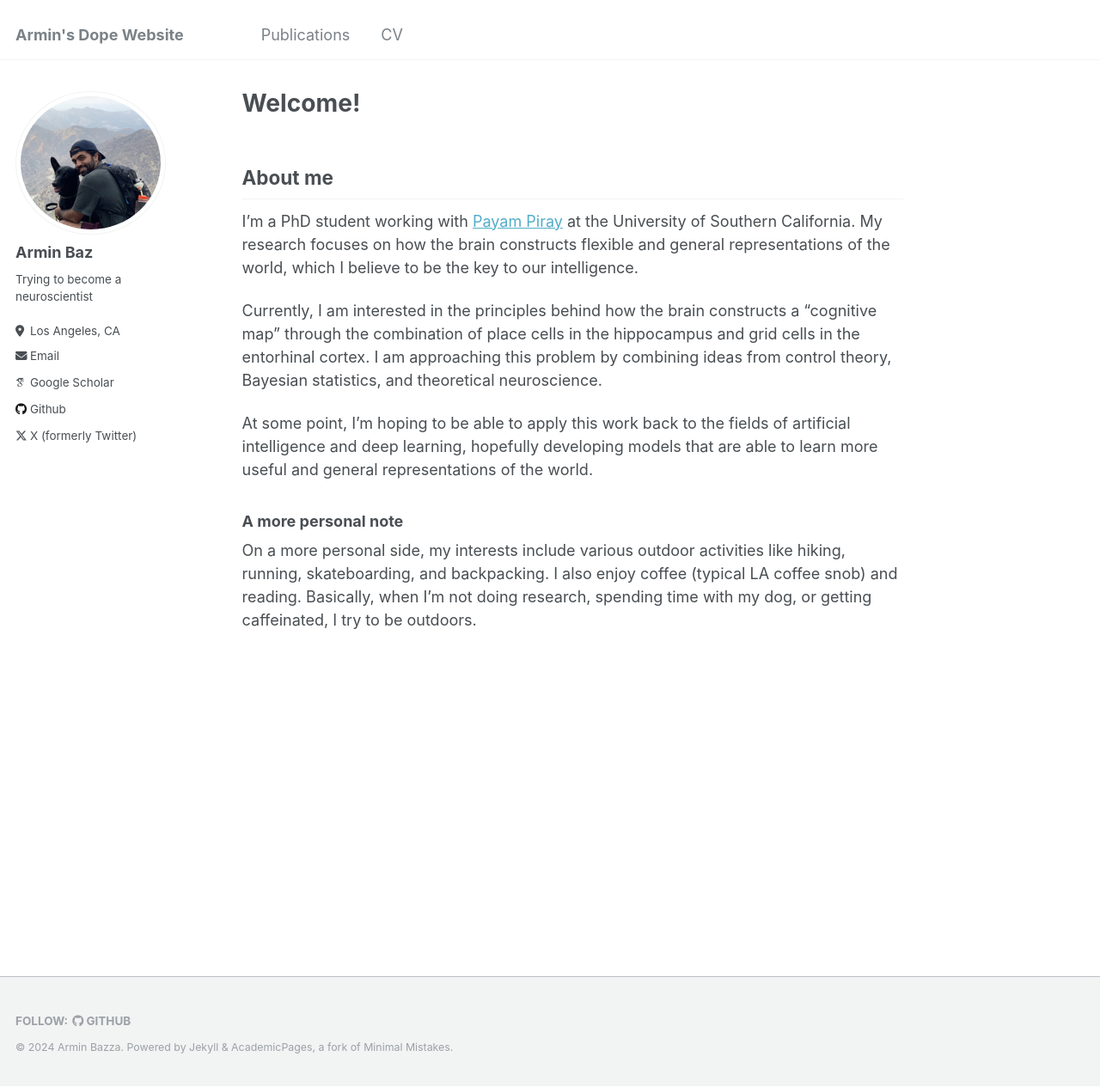
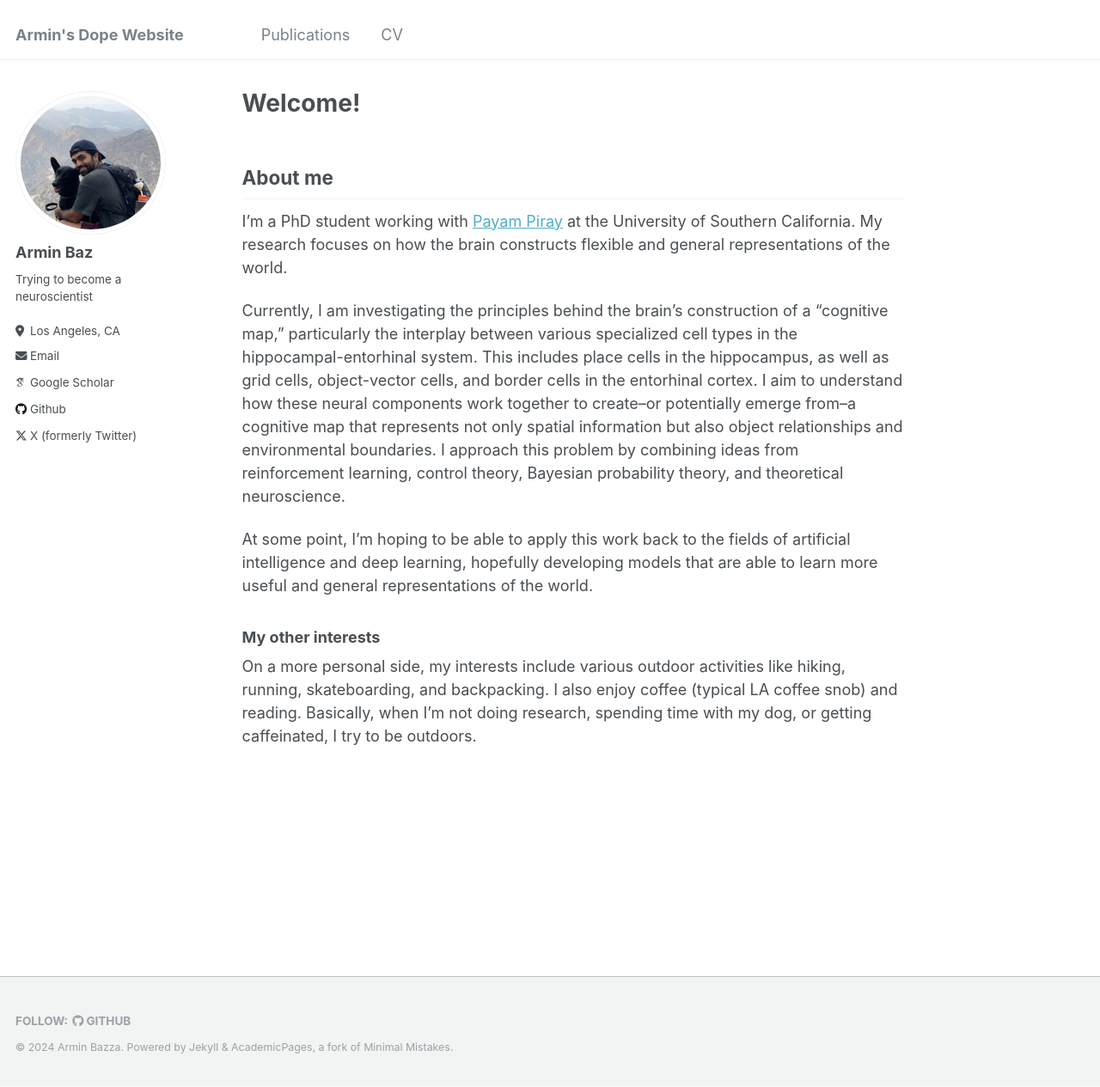
Before and after one commit to ArminBaz/arminbaz.github.io, a Jekyll site: the page built from _pages/about.md, in a window 1280 px wide and 1265 px high. Shown: the whole window at 86% size. Built offline with Jekyll 4.4.1, drawn with Linux system fonts in a browser that asks for light colours; some web fonts are replaced.

Commit message:
updated aboutme

```diff
--- a/_pages/about.md
+++ b/_pages/about.md
@@ -8,11 +8,11 @@ redirect_from:
 ---
 
 ## About me
-I'm a PhD student working with [Payam Piray](https://www.piraylab.com/) at the University of Southern California. My research focuses on how the brain constructs flexible and general representations of the world, which I believe to be the key to our intelligence.
+I'm a PhD student working with [Payam Piray](https://www.piraylab.com/) at the University of Southern California. My research focuses on how the brain constructs flexible and general representations of the world.
 
-Currently, I am interested in the principles behind how the brain constructs a "cognitive map" through the combination of place cells in the hippocampus and grid cells in the entorhinal cortex. I am approaching this problem by combining ideas from control theory, Bayesian statistics, and theoretical neuroscience.
+Currently, I am investigating the principles behind the brain's construction of a "cognitive map," particularly the interplay between various specialized cell types in the hippocampal-entorhinal system. This includes place cells in the hippocampus, as well as grid cells, object-vector cells, and border cells in the entorhinal cortex. I aim to understand how these neural components work together to create--or potentially emerge from--a cognitive map that represents not only spatial information but also object relationships and environmental boundaries. I approach this problem by combining ideas from reinforcement learning, control theory, Bayesian probability theory, and theoretical neuroscience.
 
 At some point, I'm hoping to be able to apply this work back to the fields of artificial intelligence and deep learning, hopefully developing models that are able to learn more useful and general representations of the world.
 
-### A more personal note
+### My other interests
 On a more personal side, my interests include various outdoor activities like hiking, running, skateboarding, and backpacking. I also enjoy coffee (typical LA coffee snob) and reading. Basically, when I'm not doing research, spending time with my dog, or getting caffeinated, I try to be outdoors.
```
